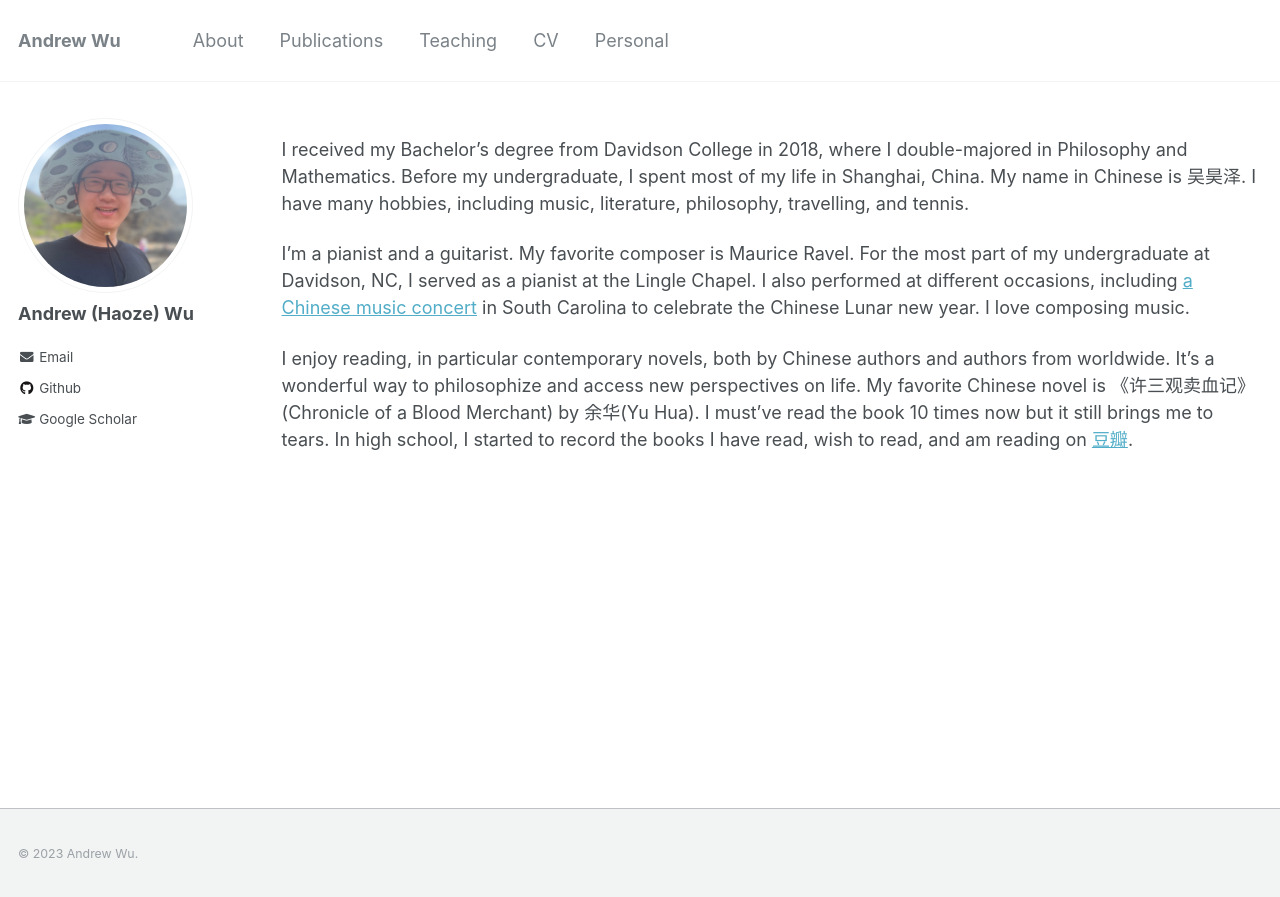
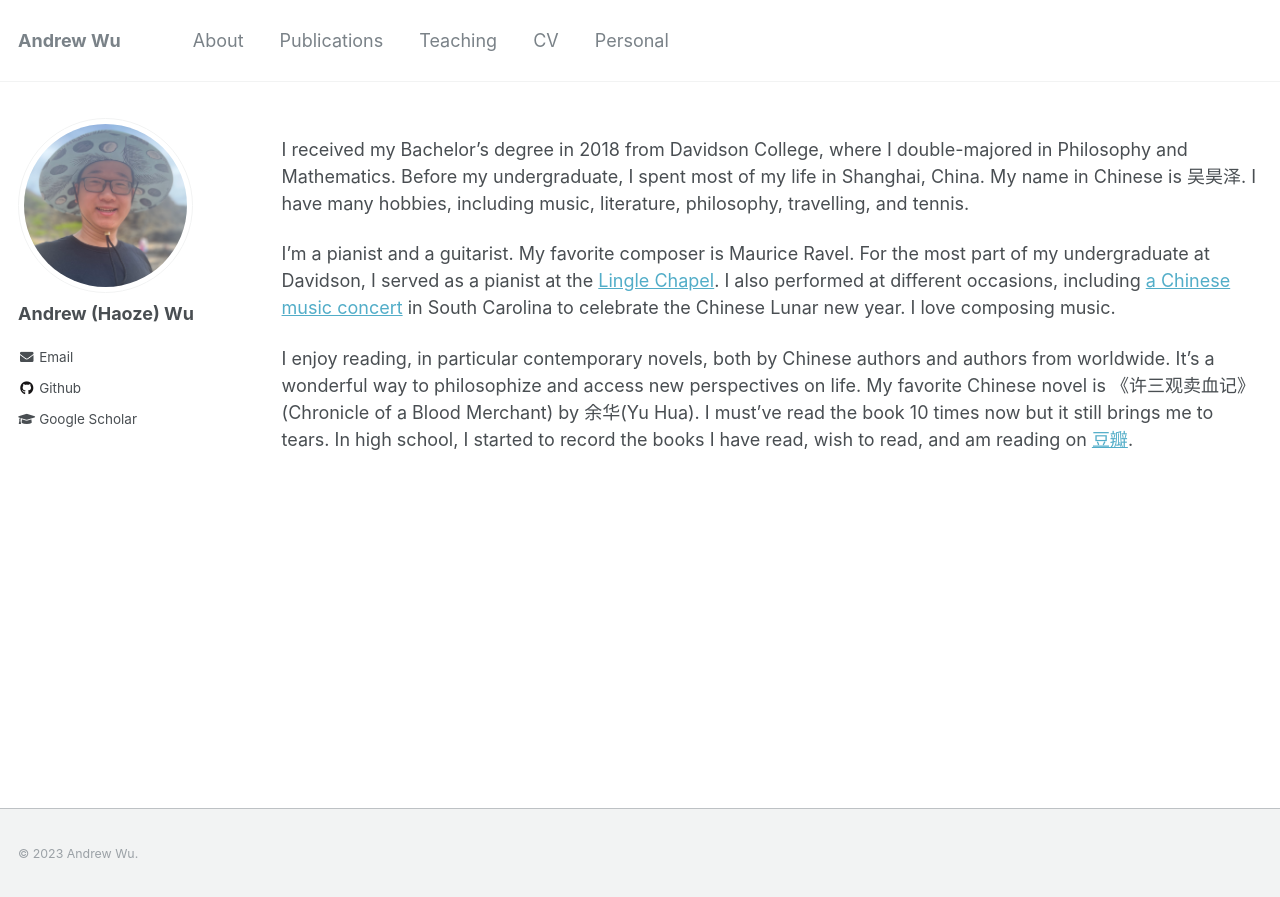
Before and after one commit to wu-haoze/wu-haoze.github.io, a Jekyll site: the page built from _pages/personal.md, in a window 1280 px wide. Shown: the top 897 px of the page. Built offline with Jekyll 4.4.1, drawn with Linux system fonts in a browser that asks for light colours.

```diff
--- a/_pages/personal.md
+++ b/_pages/personal.md
@@ -7,8 +7,8 @@ redirect_from:
   - /personal
 ---
 
-I received my Bachelor’s degree from Davidson College in 2018, where I double-majored in Philosophy and Mathematics. Before my undergraduate, I spent most of my life in Shanghai, China. My name in Chinese is 吴昊泽. I have many hobbies, including music, literature, philosophy, travelling, and tennis.
+I received my Bachelor’s degree in 2018 from Davidson College, where I double-majored in Philosophy and Mathematics. Before my undergraduate, I spent most of my life in Shanghai, China. My name in Chinese is 吴昊泽. I have many hobbies, including music, literature, philosophy, travelling, and tennis.
 
-I’m a pianist and a guitarist. My favorite composer is Maurice Ravel. For the most part of my undergraduate at Davidson, NC, I served as a pianist at the Lingle Chapel. I also performed at different occasions, including [a Chinese music concert](https://myclintonnews.com/stories/concert-for-the-new-year,4375?){:target="_blank"} in South Carolina to celebrate the Chinese Lunar new year. I love composing music.
+I’m a pianist and a guitarist. My favorite composer is Maurice Ravel. For the most part of my undergraduate at Davidson, I served as a pianist at the [Lingle Chapel](http://www.linglechapel.org/){:target="_blank"}. I also performed at different occasions, including [a Chinese music concert](https://myclintonnews.com/stories/concert-for-the-new-year,4375?){:target="_blank"} in South Carolina to celebrate the Chinese Lunar new year. I love composing music.
 
 I enjoy reading, in particular contemporary novels, both by Chinese authors and authors from worldwide. It’s a wonderful way to philosophize and access new perspectives on life. My favorite Chinese novel is 《许三观卖血记》(Chronicle of a Blood Merchant) by 余华(Yu Hua). I must’ve read the book 10 times now but it still brings me to tears. In high school, I started to record the books I have read, wish to read, and am reading on [豆瓣](https://book.douban.com/people/monkeyswedding/){:target="_blank"}.
```
